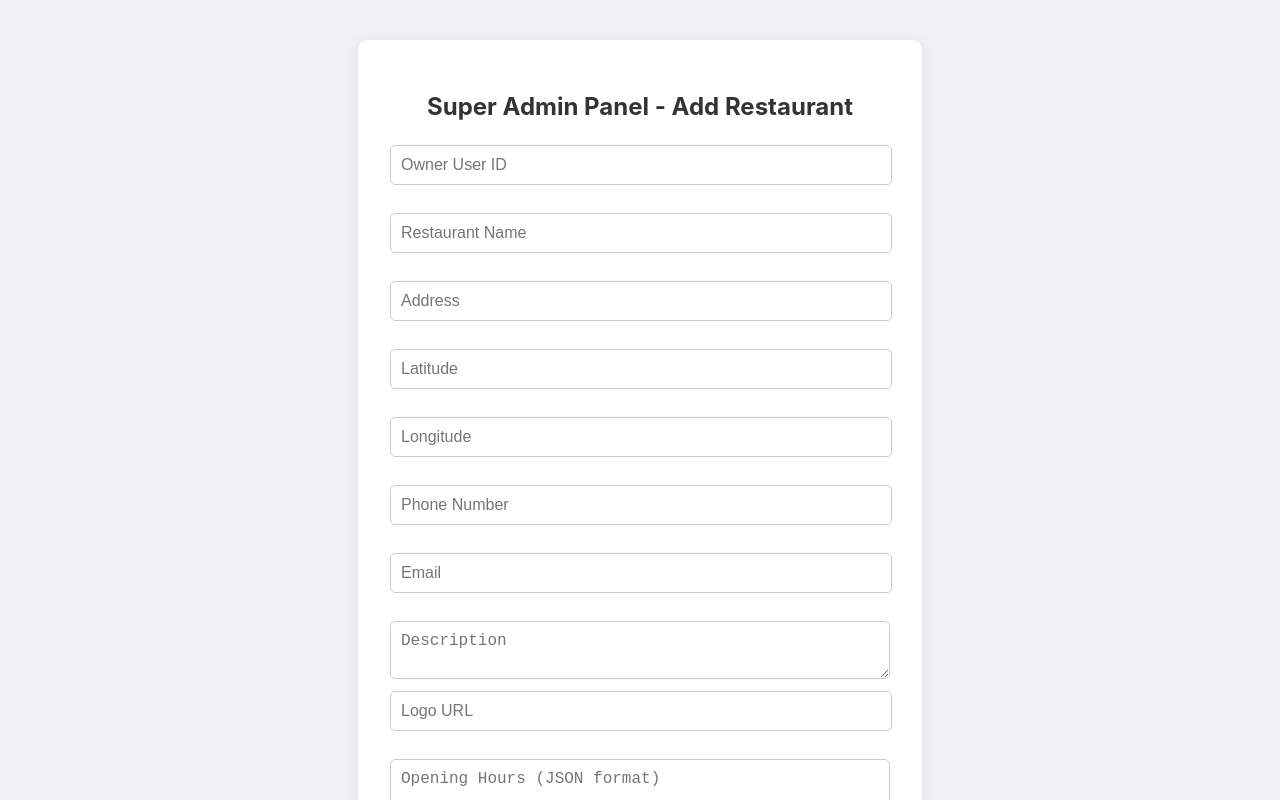
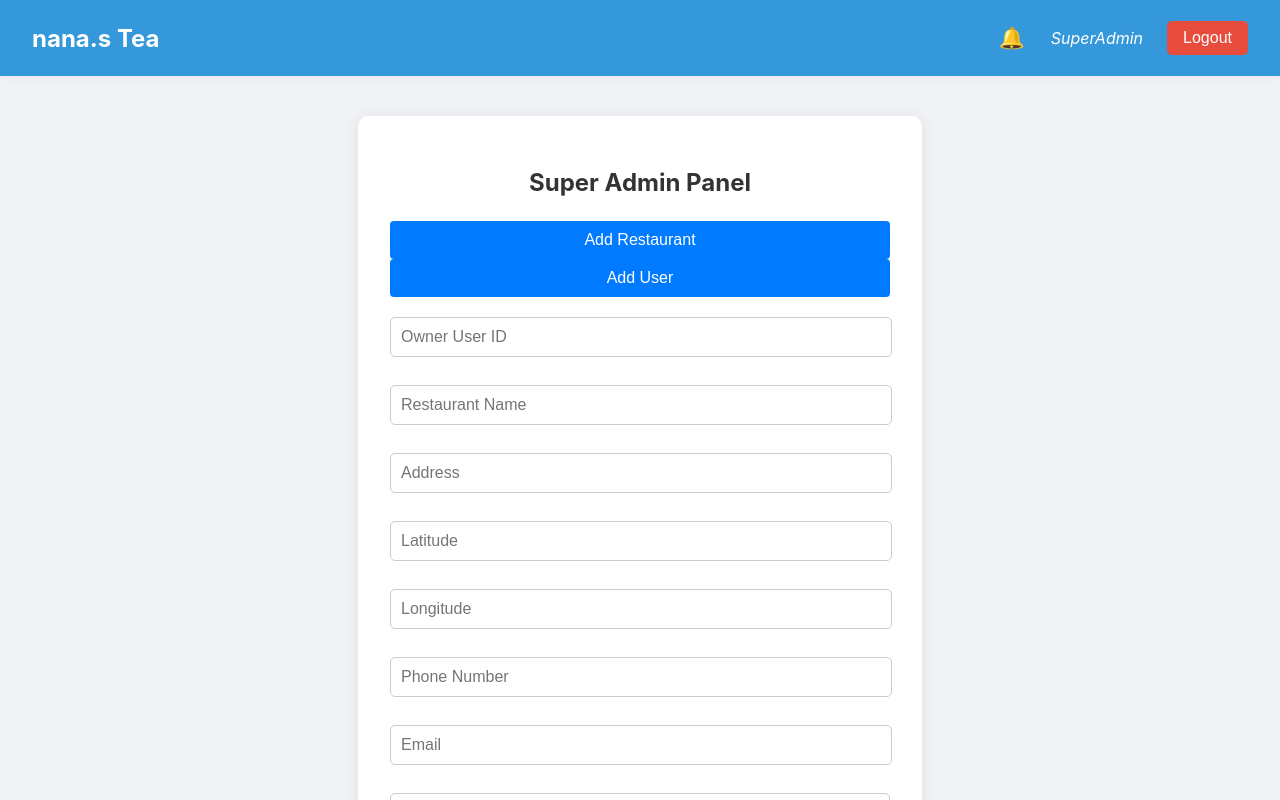
Before and after one commit to SubhashRajbhandari/hw-react-fe, a React (Create React App) app: page /superadmin in a window 1280 px wide. Shown: the top 800 px of the page. Built offline with nearby package versions, Linux system fonts and the light colour scheme.

Commit message:
added a feature where a super admin can add restaurant and users

```diff
--- /dev/null
+++ b/src/components/Header.css
@@ -0,0 +1,39 @@
+.app-header {
+  display: flex;
+  justify-content: space-between;
+  align-items: center;
+  background: #3498db;
+  color: #fff;
+  padding: 16px 32px;
+  box-shadow: 0 2px 8px rgba(0,0,0,0.04);
+}
+.header-title {
+  font-size: 1.5rem;
+  font-weight: bold;
+}
+.header-actions {
+  display: flex;
+  align-items: center;
+  gap: 16px;
+}
+.notification-btn {
+  background: none;
+  border: none;
+  color: #fff;
+  font-size: 1.3rem;
+  cursor: pointer;
+}
+.logout-btn {
+  background: #e74c3c;
+  border: none;
+  color: #fff;
+  padding: 8px 16px;
+  border-radius: 5px;
+  cursor: pointer;
+  font-size: 1rem;
+}
+.user-type {
+  font-size: 1rem;
+  margin-right: 8px;
+  font-style: italic;
+}
--- /dev/null
+++ b/src/components/Header.js
@@ -0,0 +1,21 @@
+import React from "react";
+import "./Header.css";
+
+const Header = ({ onLogout, userType }) => (
+  <header className="app-header">
+    <div className="header-title">nana.s Tea</div>
+    <div className="header-actions">
+      <button className="notification-btn" title="Notifications">
+        <span role="img" aria-label="notifications">
+          🔔
+        </span>
+      </button>
+      <span className="user-type">{userType}</span>
+      <button className="logout-btn" onClick={onLogout}>
+        Logout
+      </button>
+    </div>
+  </header>
+);
+
+export default Header;
--- a/src/components/SuperAdminPanel.css
+++ b/src/components/SuperAdminPanel.css
@@ -16,7 +16,8 @@
   gap: 12px;
 }
 .restaurant-form input,
-.restaurant-form textarea {
+.restaurant-form textarea,
+.restaurant-form select {
   padding: 10px;
   border: 1px solid #ccc;
   border-radius: 5px;
@@ -32,6 +33,10 @@
   cursor: pointer;
   margin-top: 10px;
 }
+.restaurant-form select:focus {
+  border-color: #3498db;
+  outline: none;
+}
 .success-message {
   color: green;
   margin-top: 10px;
--- a/src/components/SuperAdminPanel.js
+++ b/src/components/SuperAdminPanel.js
@@ -1,6 +1,7 @@
 import React, { useState } from "react";
 import "./SuperAdminPanel.css";
 import { apiFetch } from "../utils/api";
+import Header from "./Header";
 
 const SuperAdminPanel = () => {
   const [form, setForm] = useState({
@@ -19,6 +20,13 @@ const SuperAdminPanel = () => {
   const [success, setSuccess] = useState("");
   const [error, setError] = useState("");
   const [loading, setLoading] = useState(false);
+  const [showRestaurantForm, setShowRestaurantForm] = useState(true);
+  const [userForm, setUserForm] = useState({
+    email: "",
+    user_type: "",
+    name: "",
+    phone_number: "",
+  });
 
   const handleChange = (e) => {
     setForm({ ...form, [e.target.name]: e.target.value });
@@ -58,15 +66,59 @@ const SuperAdminPanel = () => {
     setLoading(false);
   };
 
+  const handleUserChange = (e) => {
+    setUserForm({ ...userForm, [e.target.name]: e.target.value });
+  };
+
+  const handleUserSubmit = async (e) => {
+    e.preventDefault();
+    setSuccess("");
+    setError("");
+    setLoading(true);
+    try {
+      const response = await apiFetch("/api/addUser", {
+        method: "POST",
+        headers: { "Content-Type": "application/json" },
+        body: JSON.stringify(userForm),
+      });
+      if (response && response.success) {
+        setSuccess("User added successfully!");
+        setUserForm({ email: "", user_type: "", name: "", phone_number: "" });
+      } else {
+        setError("Failed to add user.");
+      }
+    } catch (err) {
+      setError("Error adding user.");
+    }
+    setLoading(false);
+  };
+
+  const handleLogout = () => {
+    // Clear any session/token if needed
+    window.location.href = "/";
+  };
+
   return (
+    <div>
+      <Header onLogout={handleLogout} userType="SuperAdmin" />
       <div className="superadmin-panel">
-      <h2>Super Admin Panel - Add Restaurant</h2>
-      {loading && (
-        <div className="loading-overlay">
-          <div className="loading-spinner"></div>
-          <div>Submitting...</div>
+        <h2>Super Admin Panel</h2>
+        <div style={{ marginBottom: 20 }}>
+          <button
+            className={showRestaurantForm ? "active-btn" : ""}
+            onClick={() => setShowRestaurantForm(true)}
+            style={{ marginRight: 10 }}
+          >
+            Add Restaurant
+          </button>
+          <button
+            className={!showRestaurantForm ? "active-btn" : ""}
+            onClick={() => setShowRestaurantForm(false)}
+          >
+            Add User
+          </button>
         </div>
-      )}
+        {showRestaurantForm ? (
           <form className="restaurant-form" onSubmit={handleSubmit}>
             <input
               name="owner_user_id"
@@ -141,8 +193,51 @@ const SuperAdminPanel = () => {
             />
             <button type="submit">Add Restaurant</button>
           </form>
+        ) : (
+          <form className="user-form" onSubmit={handleUserSubmit}>
+            <input
+              name="email"
+              value={userForm.email}
+              onChange={handleUserChange}
+              placeholder="Email"
+              required
+            />
+            <select
+              name="user_type"
+              value={userForm.user_type}
+              onChange={handleUserChange}
+              required
+            >
+              <option value="">Select User Type</option>
+              <option value="RegularUser">RegularUser</option>
+              <option value="Restaurant">Restaurant</option>
+              <option value="SuperAdmin">SuperAdmin</option>
+            </select>
+            <input
+              name="name"
+              value={userForm.name}
+              onChange={handleUserChange}
+              placeholder="Name"
+              required
+            />
+            <input
+              name="phone_number"
+              value={userForm.phone_number}
+              onChange={handleUserChange}
+              placeholder="Phone Number"
+            />
+            <button type="submit">Add User</button>
+          </form>
+        )}
         {success && <div className="success-message">{success}</div>}
         {error && <div className="error-message">{error}</div>}
+        {loading && (
+          <div className="loading-overlay">
+            <div className="loading-spinner"></div>
+            <div>Submitting...</div>
+          </div>
+        )}
+      </div>
     </div>
   );
 };
```
Lines whose indentation alone changed are shown as unchanged.
